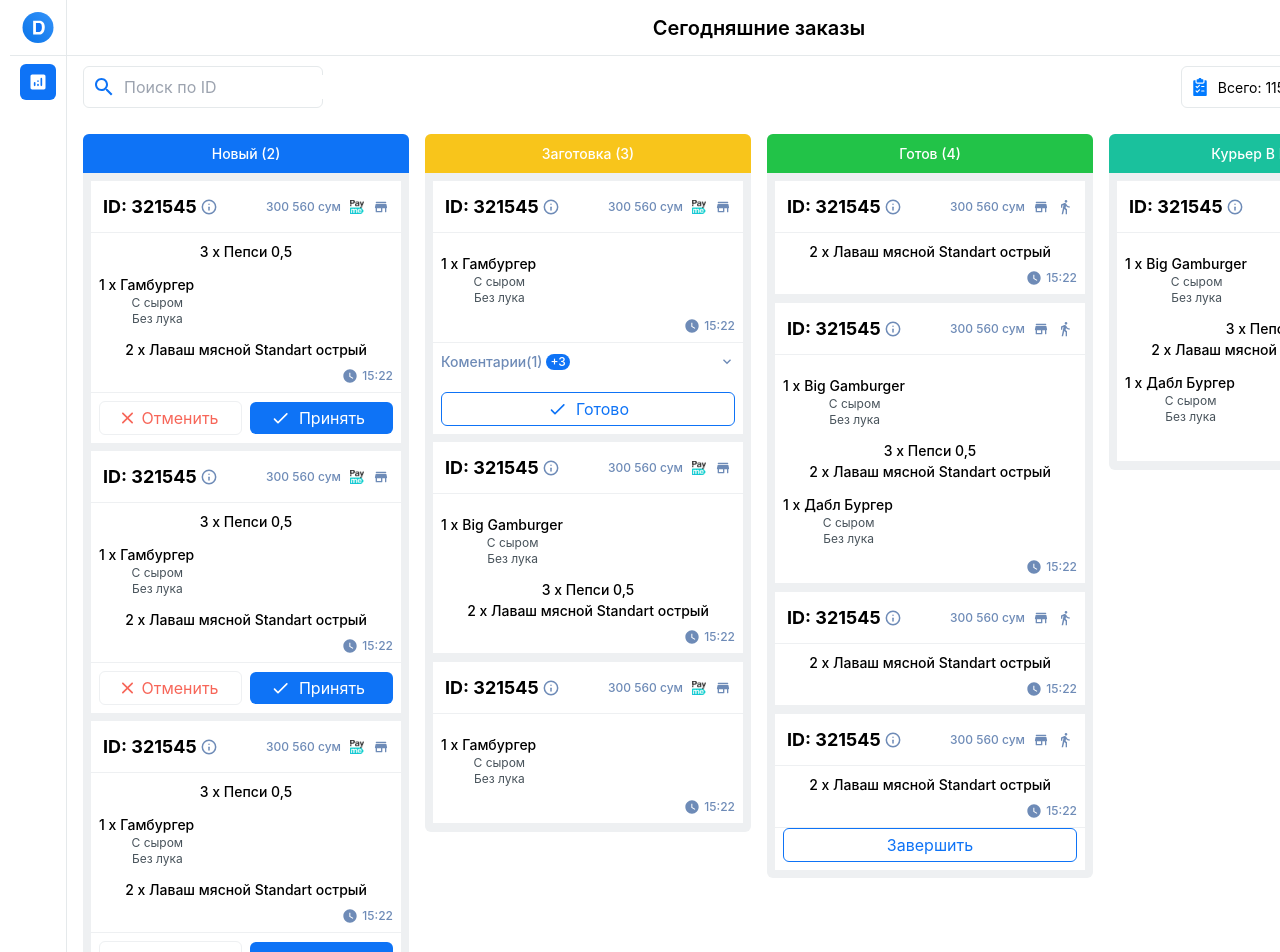
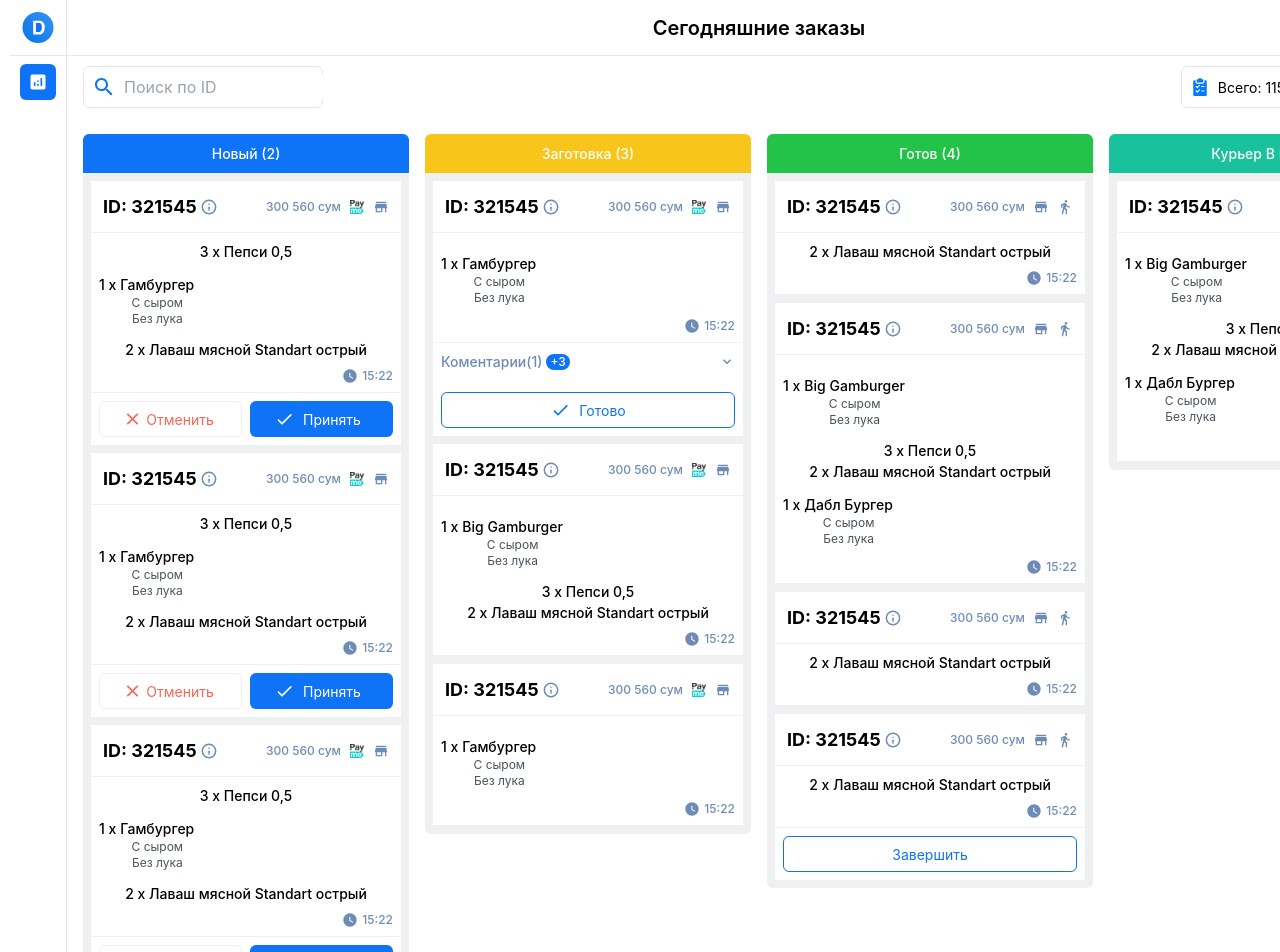
Before and after one commit to vaxidovulugbek/udevs, a React (Create React App) app: page / in a window 1280 px wide. Shown: the top 952 px of the page. Built offline with nearby package versions, Linux system fonts and the light colour scheme.

Commit message:
add fonts

```diff
--- a/src/components/Card/Card.tsx
+++ b/src/components/Card/Card.tsx
@@ -62,7 +62,7 @@ const Card: React.FC<ListProps> = ({ fields, title, className = "", titleColor }
 									{item?.doneBtn && (
 										<div className="px-2 pb-2">
 											<Button
-												className="rounded-md flex items-center justify-center flex-row-reverse py-1 px-2 field__card-doneblue w-full text-[#0E73F6]"
+												className="text-sm min-h-9 rounded-md flex items-center justify-center flex-row-reverse py-1 px-2 field__card-doneblue w-full text-[#0E73F6]"
 												text="Готово"
 												children={
 													<img
@@ -77,7 +77,7 @@ const Card: React.FC<ListProps> = ({ fields, title, className = "", titleColor }
 									{item?.finishBtn && (
 										<div className="px-2 pb-2">
 											<Button
-												className="rounded-md flex items-center justify-center flex-row-reverse py-1 px-2 field__card-doneblue w-full text-[#0E73F6]"
+												className="text-sm min-h-9 mt-2 rounded-md flex items-center justify-center flex-row-reverse py-1 px-2 field__card-doneblue w-full text-[#0E73F6]"
 												text="Завершить"
 											/>
 										</div>
@@ -85,14 +85,14 @@ const Card: React.FC<ListProps> = ({ fields, title, className = "", titleColor }
 									{item?.decision && (
 										<div className="flex items-center gap-2 p-2">
 											<Button
-												className="rounded-md flex items-center justify-center flex-row-reverse py-1 px-2 field__card-close w-1/2 text-[#F76659]"
+												className="rounded-md min-h-9 text-sm flex items-center justify-center flex-row-reverse py-1 px-2 field__card-close w-1/2 text-[#F76659]"
 												text="Отменить"
 												children={
 													<img className="me-2" src={close} alt="close" />
 												}
 											/>
 											<Button
-												className="rounded-md flex items-center justify-center flex-row-reverse py-1 px-2 field__card-done w-1/2 text-[#fff]"
+												className="rounded-md min-h-9 text-sm flex items-center justify-center flex-row-reverse py-1 px-2 field__card-done w-1/2 text-[#fff]"
 												text="Принять"
 												children={
 													<img
--- a/src/index.css
+++ b/src/index.css
@@ -2,11 +2,14 @@
 @tailwind components;
 @tailwind utilities;
 
+@import url('https://fonts.googleapis.com/css2?family=Inter:ital,opsz,wght@0,14..32,100..900;1,14..32,100..900&family=Montserrat:ital,wght@0,100..900;1,100..900&family=Poppins:ital,wght@0,100;0,200;0,300;0,400;0,500;0,600;0,700;0,800;0,900;1,100;1,200;1,300;1,400;1,500;1,600;1,700;1,800;1,900&display=swap');
+
 body {
   margin: 0;
-  font-family: -apple-system, BlinkMacSystemFont, 'Segoe UI', 'Roboto', 'Oxygen',
+  /* font-family: -apple-system, BlinkMacSystemFont, 'Segoe UI', 'Roboto', 'Oxygen',
     'Ubuntu', 'Cantarell', 'Fira Sans', 'Droid Sans', 'Helvetica Neue',
-    sans-serif;
+    sans-serif; */
+  font-family: "Inter", sans-serif;
   -webkit-font-smoothing: antialiased;
   -moz-osx-font-smoothing: grayscale;
 }
--- a/src/index.tsx
+++ b/src/index.tsx
@@ -2,9 +2,8 @@ import React from "react";
 import ReactDOM from "react-dom/client";
 import { BrowserRouter } from "react-router-dom";
 import "./index.css";
-import App from "./App";
 import reportWebVitals from "./reportWebVitals";
-import { AllRoutes } from "./Layout";
+import { AllRoutes } from "Layout";
 
 const root = ReactDOM.createRoot(document.getElementById("root") as HTMLElement);
 root.render(
```
